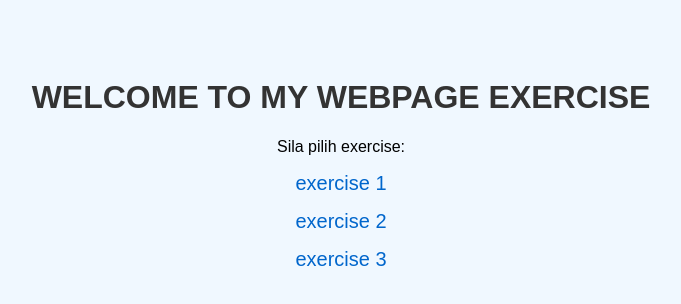
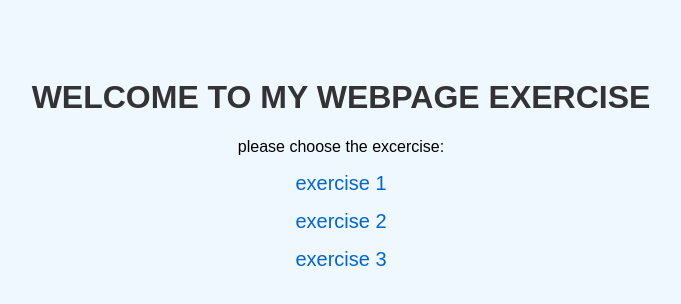
Before and after one commit to NURAHMIN/web-css-exercise, a plain HTML site: page index.html in a window 1280 px wide. Shown: the whole page, without its empty margins (299-980 px from the left). Drawn offline with Linux system fonts and the light colour scheme.

Commit message:
Update index.html

```diff
--- a/index.html
+++ b/index.html
@@ -28,7 +28,7 @@
 <body>
 
     <h1>WELCOME TO MY WEBPAGE EXERCISE</h1>
-    <p>Sila pilih exercise:</p>
+    <p>please choose the excercise:</p>
 
     <a href="exercises/exercise1/index.html">exercise 1</a>
     <a href="exercises/exercise2/index.html">exercise 2</a>
```
